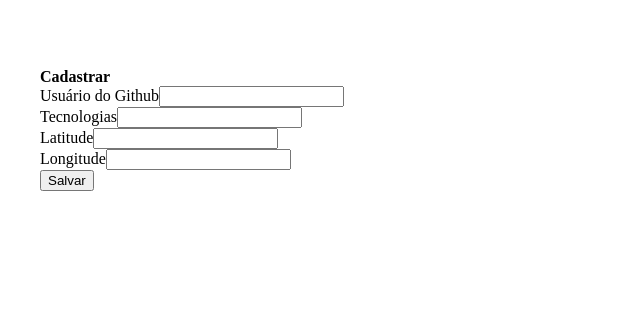
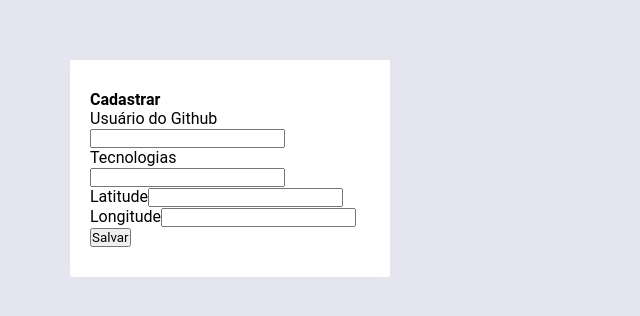
Before and after one commit to esron/semana-omnistack-vue, a Vue app: page / in a window 1280 px wide. Shown: the top 316 px of the page, without its empty margins (0-640 px from the left). Built offline with nearby package versions, Linux system fonts and the light colour scheme.

Commit message:
adiciona mais estilos globais

```diff
--- a/src/App.vue
+++ b/src/App.vue
@@ -50,4 +50,34 @@
     width: 100%;
   }
 }
+
+@import url('https://fonts.googleapis.com/css?family=Roboto:400,700&display=swap');
+
+* {
+  margin: 0;
+  padding: 0;
+  outline: 0;
+  box-sizing: border-box;
+}
+
+html, body, #rood {
+  height: 100%;
+}
+
+body {
+  background-color: #E5E6F0;
+  -webkit-font-smoothing: antialiased;
+}
+
+body, input, button {
+  font-family: Roboto, sans-serif;
+}
+
+aside {
+  width: 320px;
+  background: #FFF;
+  box-shadow: 0 0 14px 0 rgba(0, 0, 0, 0.02);
+  border-radius: 2px;
+  padding: 30px 20px;
+}
 </style>
```
